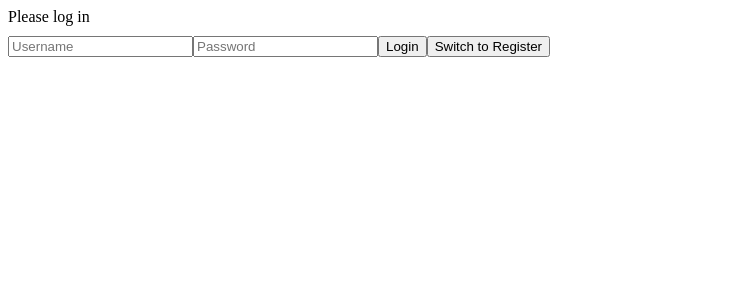
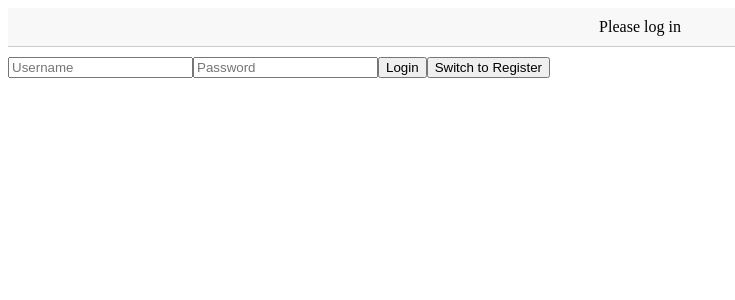
Before and after one commit to tylerc122/ReactTicTac, a React (Create React App) app: page / in a window 1280 px wide. Shown: the top 300 px of the page, without its empty margins (0-735 px from the left). Built offline with nearby package versions, Linux system fonts and the light colour scheme.

Commit message:
Added specific style, trying to debug style inheritance

```diff
--- a/src/Navbar.js
+++ b/src/Navbar.js
@@ -4,12 +4,14 @@ import { useAuth } from './AuthContext';
 function Navbar() {
     const { user, logout } = useAuth();
 
+    console.log('Current user:', user);
+
     return (
-        <nav>
+        <nav style={{ background: '#f8f8f8', padding: '10px', textAlign: 'center', borderBottom: '1px solid #ccc' }}>
             {user ? (
                 <>
-                    <span>Welcome, {user.username}!</span>
-                    <button onClick={logout}>Logout</button>
+                    <span>Welcome, {user.username || 'User'}!</span>
+                    <button onClick={logout} style={{ marginLeft: '20px' }}>Logout</button>
                 </>
             ) : (
                 <span>Please log in</span>
```
